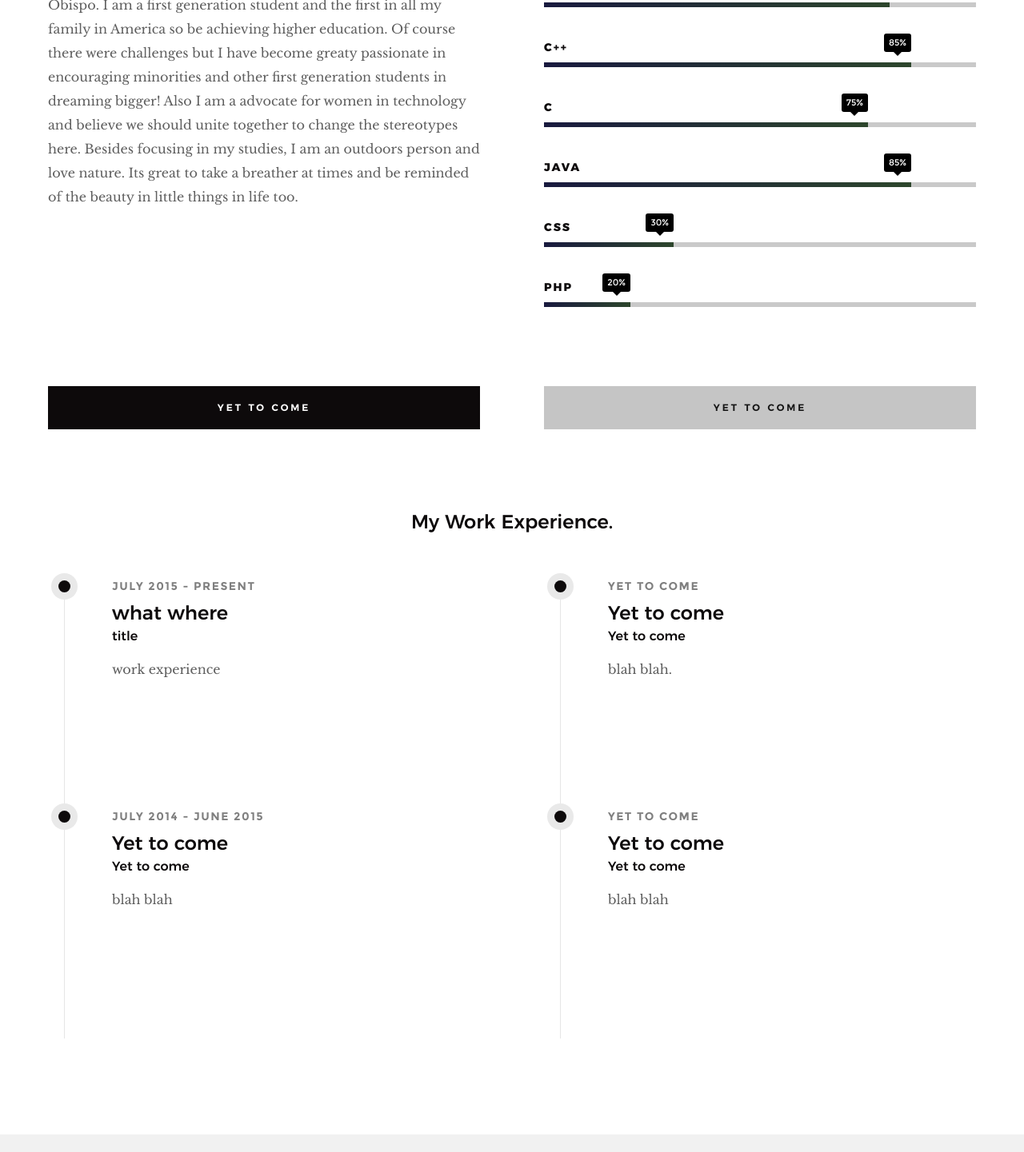
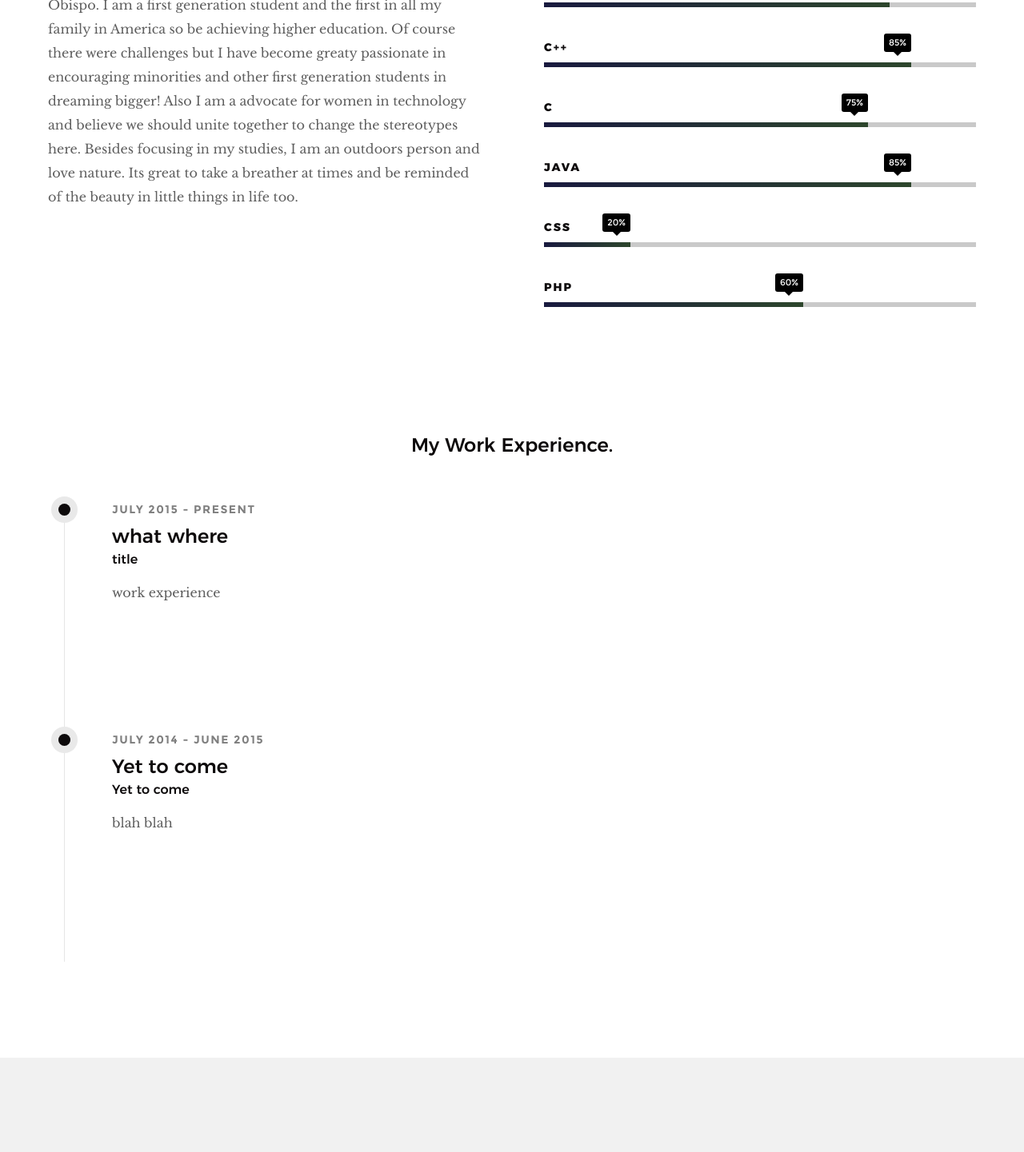
Before and after one commit to sbcarpin/sbcarpin.github.io, a plain HTML site: page index.html in a window 1280 px wide. Shown: the part 1359-2800 px from the top of the page at 80% size. Drawn offline with Linux system fonts and the light colour scheme.

Commit message:
last update

```diff
--- a/index.html
+++ b/index.html
@@ -159,11 +159,11 @@
                     <strong>Java</strong>
                     </li>
                     <li>
-                    <div class="progress percent30"><span>30%</span></div>
+                    <div class="progress percent20"><span>20%</span></div>
                     <strong>CSS</strong>
                     </li>
                     <li>
-                    <div class="progress percent20"><span>20%</span></div>
+                    <div class="progress percent60"><span>60%</span></div>
                     <strong>PHP</strong>
                     </li>
                 </ul>
@@ -171,7 +171,7 @@
 
         </div> <!-- end about-content -->
 
-        <div class="row about-content about-content--buttons">
+        <!--<div class="row about-content about-content--buttons">
 
             <div class="col-six tab-full left">
                 <a href="#0" class="btn btn--primary full-width">Yet to come</a>
@@ -180,7 +180,7 @@
                 <a href="#0" class="btn full-width">Yet to come</a>
             </div>
 
-        </div> <!-- end about-content buttons -->
+        </div> <!- end about-content buttons -->
 
         <div class="row about-content about-content--timeline">
 
@@ -218,7 +218,7 @@
                 </div> <!-- end timeline -->
             </div> <!-- end left -->
 
-            <div class="col-six tab-full right">
+            <!--<div class="col-six tab-full right">
                 <div class="timeline">
 
                     <div class="timeline__block">
@@ -231,7 +231,7 @@
                         <div class="timeline__desc">
                             <p>blah blah.</p>
                         </div>
-                    </div> <!-- end timeline__block -->
+                    </div> <!- end timeline__block ->
 
                     <div class="timeline__block">
                         <div class="timeline__bullet"></div>
@@ -243,10 +243,10 @@
                         <div class="timeline__desc">
                             <p>blah blah</p>
                         </div>
-                    </div> <!-- end timeline__block -->
+                    </div> <!- end timeline__block ->
 
-                </div> <!-- end timeline -->
-            </div> <!-- end right -->
+                </div> <!- end timeline ->
+            </div> <!- end right -->
 
         </div> <!-- end about-content timeline -->
 
```
